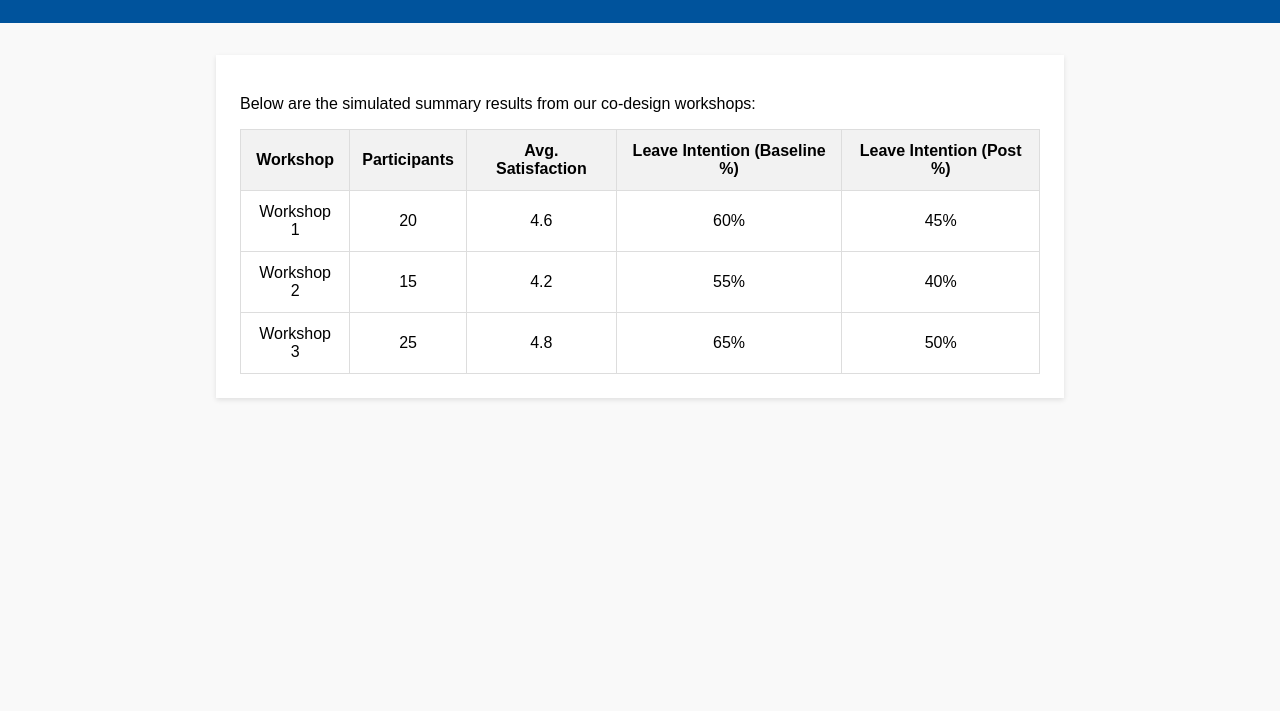
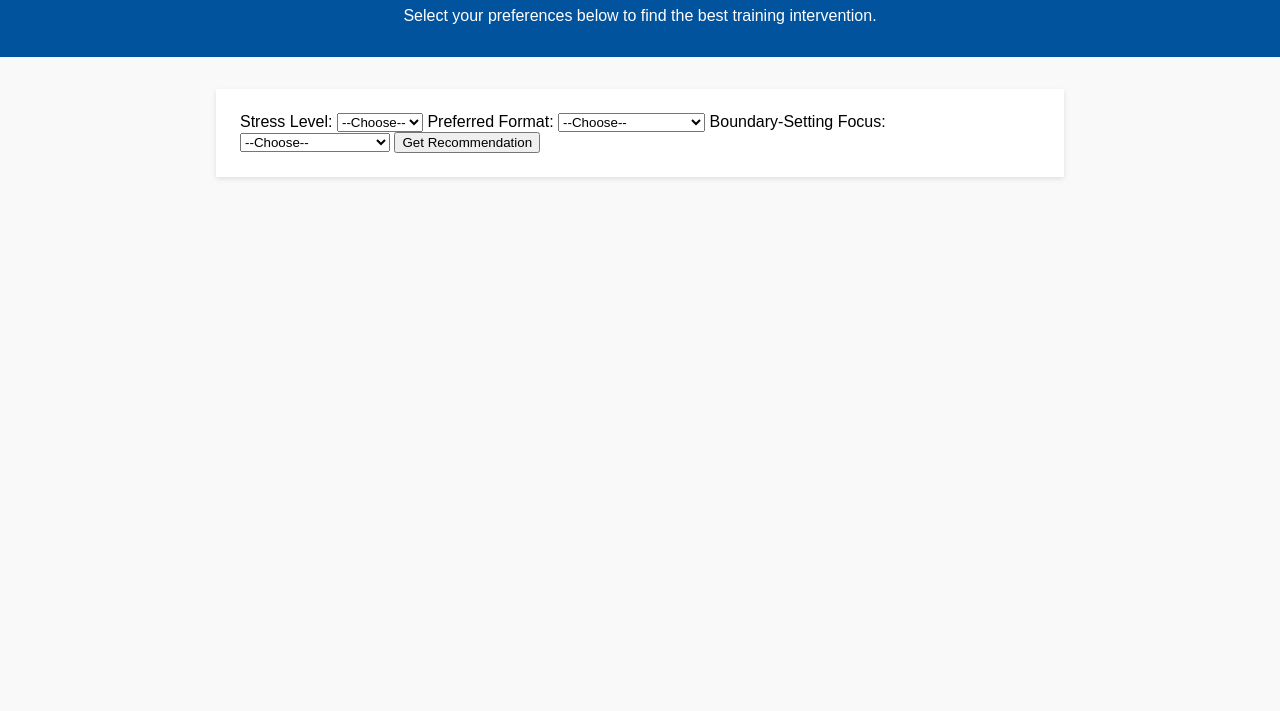
Before and after one commit to DrGenie/ResiliCare-Co-Lab, a plain HTML site: page index.html in a window 1280 px wide. Shown: the part 89-800 px from the top of the page. Drawn offline with Linux system fonts and the light colour scheme.

Commit message:
Update index.html

```diff
--- a/index.html
+++ b/index.html
@@ -2,17 +2,45 @@
 <html lang="en">
 <head>
   <meta charset="UTF-8">
-  <meta name="viewport" content="width=device-width, initial-scale=1.0">
-  <title>GP Resilience Co‑Design Results</title>
+  <meta name="viewport" content="width=device-width, initial-scale=1">
+  <title>GP Resilience Decision Aid</title>
   <link rel="stylesheet" href="style.css">
 </head>
 <body>
   <header>
-    <h1>GP Resilience Co‑Design Results</h1>
+    <h1>GP Resilience Training Decision Aid</h1>
+    <p>Select your preferences below to find the best training intervention.</p>
   </header>
   <main>
-    <p>Below are the simulated summary results from our co‑design workshops:</p>
-    <div id="results"></div>
+    <form id="decisionForm">
+      <label for="stress">Stress Level:</label>
+      <select id="stress" required>
+        <option value="">--Choose--</option>
+        <option value="low">Low</option>
+        <option value="moderate">Moderate</option>
+        <option value="high">High</option>
+      </select>
+
+      <label for="format">Preferred Format:</label>
+      <select id="format" required>
+        <option value="">--Choose--</option>
+        <option value="workshop">Interactive Workshop</option>
+        <option value="online">Self‑paced Online</option>
+        <option value="peer">Peer Support Group</option>
+      </select>
+
+      <label for="boundary">Boundary‑Setting Focus:</label>
+      <select id="boundary" required>
+        <option value="">--Choose--</option>
+        <option value="time">Time Management</option>
+        <option value="communication">Communication Skills</option>
+        <option value="wellbeing">Well‑being Strategies</option>
+      </select>
+
+      <button type="submit">Get Recommendation</button>
+    </form>
+
+    <div id="result" class="hidden"></div>
   </main>
   <script src="script.js"></script>
 </body>
```
